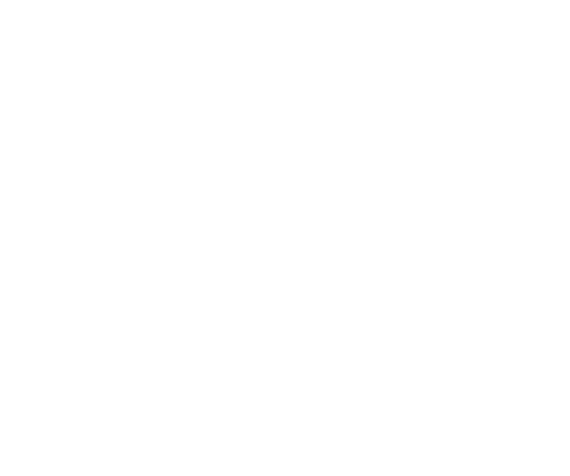
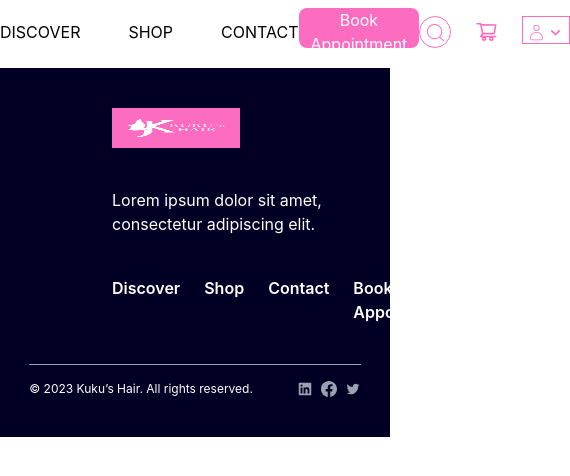
Before and after one commit to mukadas026/kuku-s-hair-website-frontend, a React (Create React App) app: page /contact in a window 390 px wide. Before the commit this address had no page. Shown: the top 476 px of the page, 570 px wide, since content can reach past the window. Built offline with nearby package versions, Linux system fonts and the light colour scheme.

Commit message:
added other routes from navbar and made auth responsive on iphone

```diff
--- a/package.json
+++ b/package.json
@@ -12,6 +12,7 @@
     "@types/react": "^18.0.0",
     "@types/react-dom": "^18.0.0",
     "dotenv": "^16.0.3",
+    "firebase": "^9.18.0",
     "js-cookie": "^3.0.1",
     "react": "^18.2.0",
     "react-dom": "^18.2.0",
@@ -21,6 +22,7 @@
     "react-scripts": "5.0.1",
     "react-spinners": "^0.13.8",
     "typescript": "^4.4.2",
+    "uuid": "^9.0.0",
     "web-vitals": "^2.1.0"
   },
   "scripts": {
--- a/src/components/Navbar.tsx
+++ b/src/components/Navbar.tsx
@@ -2,6 +2,7 @@
 import { CiSearch, CiUser } from "react-icons/ci";
 import { AiOutlineShoppingCart } from "react-icons/ai";
 import { MdExpandMore } from "react-icons/md";
+import { Link } from "react-router-dom";
 
 const logo = require("../assets/logo.png");
 
@@ -10,10 +11,15 @@
 }
 
 function Navbar({ show }: NavProp) {
-
   return (
     <>
-      <nav className={show === true ? "flex justify-around mb-1 items-center py-2" : "flex items-center py-4 px-28 border-2 h-[70px]"}>
+      <nav
+        className={
+          show === true
+            ? "flex justify-around mb-1 items-center py-2"
+            : "flex items-center py-4 sm:px-6 md:px-28 border-2 h-[70px]"
+        }
+      >
         <div>
           <img src={logo} className="h-12 w-18 " alt="logo" />
         </div>
@@ -21,9 +27,17 @@
           <>
             <div>
               <ul className="flex gap-x-12">
-                <li className="">DISCOVER</li>
-                <li className="">SHOP</li>
-                <li className="">CONTACT</li>
+                <Link to="/">
+                  {" "}
+                  <li className="hover:text-primary">DISCOVER</li>
+                </Link>
+                <Link to="/shop">
+                  <li className="hover:text-primary">SHOP</li>
+                </Link>
+                <Link to="/contact">
+                  {" "}
+                  <li className="hover:text-primary">CONTACT</li>
+                </Link>
               </ul>
             </div>
             <div>
--- a/src/navigation/router-config.tsx
+++ b/src/navigation/router-config.tsx
@@ -2,6 +2,8 @@
 import { BrowserRouter, Routes, Route } from "react-router-dom";
 import { CenterLoader } from "../utils/loaders";
 import Home from "../pages/Home";
+import Shop from "../pages/Shop";
+import Contact from "../pages/Contact";
 const SignUp = React.lazy(() => import("../pages/SignUp"));
 const SignIn = React.lazy(() => import("../pages/Login"));
 
@@ -14,6 +16,8 @@
             <Route path="/" element={<Home />} />
             <Route path="signup" element={<SignUp />} />
             <Route path="signin" element={<SignIn />} />
+            <Route path="shop" element={<Shop />} />
+            <Route path="contact" element={<Contact />} />
           </Routes>
         </React.Suspense>
       </BrowserRouter>
--- /dev/null
+++ b/src/pages/Contact.tsx
@@ -0,0 +1,14 @@
+import React from "react";
+import Navbar from "../components/Navbar";
+import Footer from "../components/Footer";
+
+function Contact() {
+  return (
+    <>
+      <Navbar show={true} />
+      <Footer />
+    </>
+  );
+}
+
+export default Contact;
--- a/src/pages/Login.tsx
+++ b/src/pages/Login.tsx
@@ -17,7 +17,7 @@
       "
       >
         <div className="flex justify-center items-center pt-12">
-          <div className="flex flex-col justify-center items-center bg-white shadow-sm shadow-black w-[40%] pb-24">
+          <div className="flex flex-col justify-center items-center bg-white shadow-sm shadow-black sm:w-[90%] md:w-[40%] pb-24">
             <div className="pt-10">
               <h1 className="text-4xl text-logintext font-bold text-center">
                 Welcome !
@@ -30,14 +30,14 @@
               <input
                 type="email"
                 placeholder="Email address"
-                className="border-[1px] px-4 h-10 w-96"
+                className="border-[1px] px-4 h-10 sm:w-80 md:w-96"
               />
               <input
                 type="password"
                 placeholder="Password"
-                className="border-[1px] px-4 h-10 w-96"
+                className="border-[1px] px-4 h-10 sm:w-80 md:w-96"
               />
-              <div className="flex items-center justify-between">
+              <div className="flex items-center justify-between md:w-96 sm:w-80">
                 <div className="flex gap-x-1">
                   <input type="checkbox" name="remember-me" />
                   <label htmlFor="remember-me" className="text-xs text-primary">
@@ -49,12 +49,12 @@
                 </div>
               </div>
               <div>
-                <button className="rounded-lg text-white font-bold bg-primary p-2 w-96">
+                <button className="rounded-lg text-white font-bold bg-primary p-2 sm:w-80 md:w-96">
                   Sign in
                 </button>
               </div>
               <div>
-                <button className="flex items-center justify-center gap-x-2 rounded-lg text-primary bg-white border-[1px] font-bold border-primary p-2 w-96">
+                <button className="flex items-center justify-center gap-x-2 rounded-lg text-primary bg-white border-[1px] font-bold border-primary p-2 sm:w-80 md:w-96">
                   <FcGoogle />
                   Sign in with Google
                 </button>
--- /dev/null
+++ b/src/pages/Shop.tsx
@@ -0,0 +1,24 @@
+import React from "react";
+import Navbar from "../components/Navbar";
+import { CenterLoader } from "../utils/loaders";
+import ShopItems from "../sections/ShopItems";
+import Footer from "../components/Footer";
+
+function Shop() {
+  return (
+    <>
+      <Navbar show={true} />
+      <div className="bg-loginbg h-full">
+        <div>
+          <img src="" alt="slides"></img>
+        </div>
+        <React.Suspense fallback={CenterLoader()}>
+          <ShopItems />
+        </React.Suspense>
+      </div>
+      <Footer />
+    </>
+  );
+}
+
+export default Shop;
--- a/src/pages/SignUp.tsx
+++ b/src/pages/SignUp.tsx
@@ -12,43 +12,43 @@
       "
       >
         <div className="flex justify-center items-center pt-6">
-          <div className="flex flex-col justify-center items-center bg-white shadow-sm shadow-black w-[40%] pb-24 h-[650px]">
+          <div className="flex flex-col justify-center items-center bg-white shadow-sm shadow-black sm:w-[90%] md:w-[40%] pb-24 h-[650px]">
             <div className="pt-10">
-              <h1 className="text-4xl text-logintext font-bold text-center">
+              <h1 className="text-4xl text-logintext font-bold text-center pt-2">
                 Sign up
               </h1>
-              <p className="text-loginptext text-center">
+              <p className="text-loginptext text-center pt-2">
                 Kindly provide your details to continue{" "}
               </p>
             </div>
-            <div className="mt-10 flex flex-col justify-center gap-y-6">
+            <div className="mt-10 flex flex-col justify-center items-center gap-y-6">
               <input
                 type="text"
                 placeholder="First name"
-                className="border-[1px] px-4 h-10 w-96"
+                className="border-[1px] px-4 h-10 sm:w-80 md:w-96"
               />
               <input
                 type="text"
                 placeholder="Last name"
-                className="border-[1px] px-4 h-10 w-96"
+                className="border-[1px] px-4 h-10 sm:w-80 md:w-96"
               />
               <input
                 type="email"
                 placeholder="Email address"
-                className="border-[1px] px-4 h-10 w-96"
+                className="border-[1px] px-4 h-10 sm:w-80 md:w-96"
               />
               <input
                 type="password"
                 placeholder="Password"
-                className="border-[1px] px-4 h-10 w-96"
+                className="border-[1px] px-4 h-10 sm:w-80 md:w-96"
               />
               <div>
-                <button className="rounded-lg text-white font-bold bg-primary p-2 w-96">
+                <button className="rounded-lg text-white font-bold bg-primary p-2 sm:w-80 md:w-96">
                   Sign up
                 </button>
               </div>
               <div>
-                <button className="flex items-center justify-center gap-x-2 rounded-lg text-primary bg-white border-[1px] font-bold border-primary p-2 w-96">
+                <button className="flex items-center justify-center gap-x-2 rounded-lg text-primary bg-white border-[1px] font-bold border-primary p-2 sm:w-80 md:w-96">
                   <FcGoogle />
                   Sign up with Google
                 </button>
@@ -61,7 +61,7 @@
                   </Link>
                 </p>
               </div>
-              <div className="h-[0.5px] w-96 bg-line"></div>
+              <div className="h-[0.5px] sm:w-80 md:w-96 bg-line"></div>
               <div className="">
               <p className="text-xs text-center">By contiuing, you agree to KUKU's HAIR <span className="text-primary text-xs">terms</span> and <span className="text-xs text-primary">conditions</span></p>
               </div>
--- /dev/null
+++ b/src/sections/ShopItems.tsx
@@ -0,0 +1,9 @@
+import React from 'react'
+
+function ShopItems() {
+  return (
+    <div>ShopItems</div>
+  )
+}
+
+export default ShopItems
--- /dev/null
+++ b/src/utils/loaders/buttons.tsx
@@ -0,0 +1,14 @@
+import * as React from "react";
+import { BounceLoader } from "react-spinners";
+
+const DataLoader = () => {
+  return (
+    <React.Fragment>
+      <div className={"flex justify-center items-center"}>
+        <BounceLoader size={40} color={"#f11f1f"} />
+      </div>
+    </React.Fragment>
+  );
+};
+
+export default DataLoader;
--- a/src/utils/loaders/center.tsx
+++ b/src/utils/loaders/center.tsx
@@ -5,7 +5,7 @@
   return (
     <React.Fragment>
       <div className={"w-full h-screen flex justify-center items-center"}>
-        <RingLoader size={40} color={"#f11f1f"} />
+        <RingLoader size={40} color={"#FC6DC1"} />
       </div>
     </React.Fragment>
   );
--- a/src/utils/loaders/index.ts
+++ b/src/utils/loaders/index.ts
@@ -1 +1,2 @@
 export { default as CenterLoader } from "./center";
+export { default as ButtonLoader } from "./buttons";
```
Also changed, not shown: 1 other file (tests, documents, lock files or other folders).
